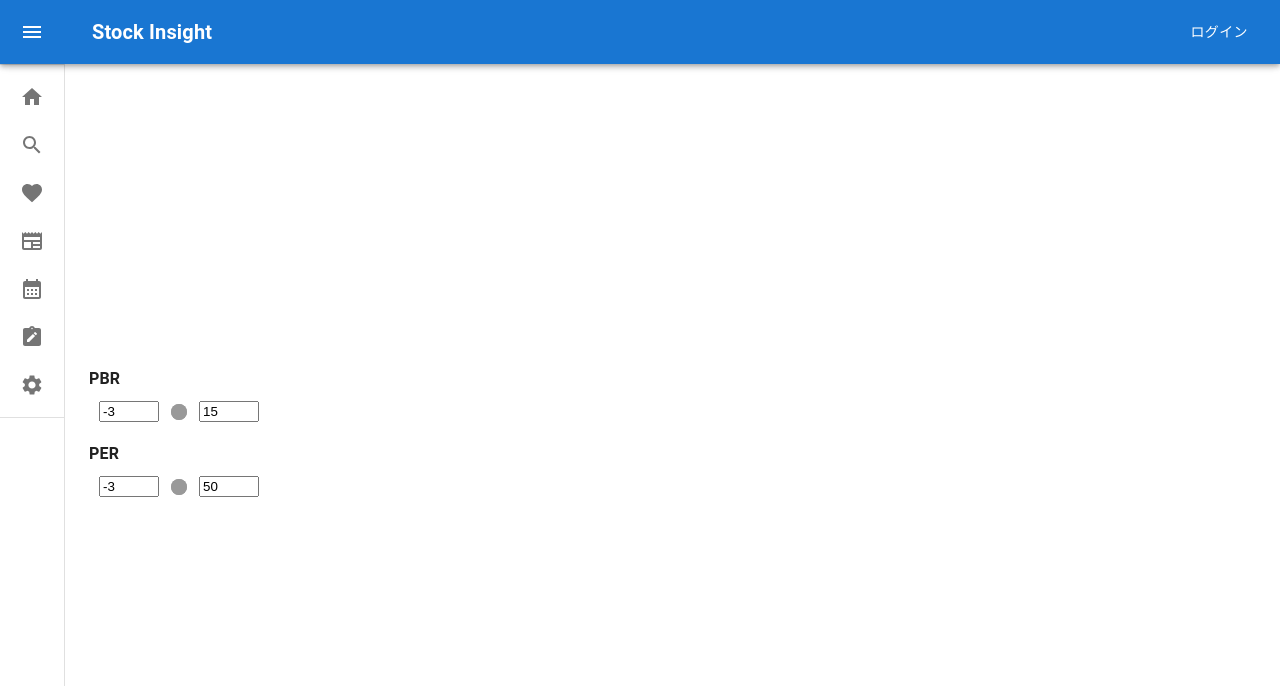
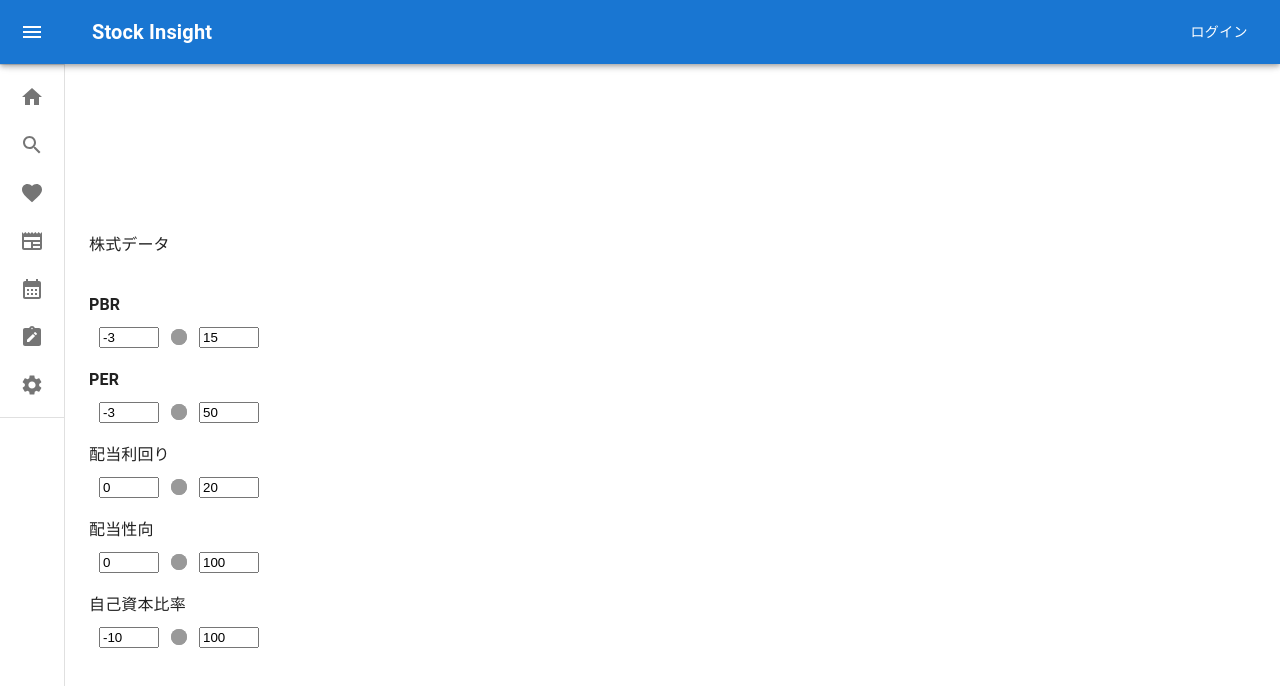
Before and after one commit to d-ishizuka/stock_insight, a React (Vite) app in the folder frontend/: page /users/1/search in a window 1280 px wide. Shown: the top 686 px of the page. Built offline with nearby package versions, Linux system fonts and the light colour scheme.

Commit message:
add form options

```diff
--- a/frontend/src/components/forms/FilterForm.tsx
+++ b/frontend/src/components/forms/FilterForm.tsx
@@ -5,11 +5,16 @@ import styles from './FilterForm.module.css';
 const FilterForm = () => {
   const [pbr, setPbr] = useState([-3, 15]);
   const [per, setPer] = useState([-3, 50]);
+  const [dividedYield, setDividedYield] = useState([0, 20]);
+  const [payoutRatio, setPayoutRatio] = useState([0, 100]);
+  const [equityRatio, setEquityRatio] = useState([-10, 100]);
+  const [sigma, setSigma] = useState([-3, 3]);
 
   const handleSliderChange = (setter) => (values) => { setter(values)};
 
   return (
     <form className={styles.form}>
+      <p>株式データ</p>
       <div className={styles.field}>
         <label>PBR</label>
         <div className={styles.rangeInput}>
@@ -44,6 +49,7 @@ const FilterForm = () => {
           />
         </div>
       </div>
+
       <div className={styles.field}>
         <label>PER</label>
         <div className={styles.rangeInput}>
@@ -78,6 +84,111 @@ const FilterForm = () => {
           />
         </div>
       </div>
+
+      <div className={styles.field}>
+        <label>配当利回り</label>
+        <div className={styles.rangeInput}>
+          <input
+            type="number"
+            min={0}
+            max={20}
+            step={0.1}
+            value={dividedYield[0]}
+            onChange={(e) => setDividedYield([Number(e.target.value), dividedYield[1]])}
+          />
+          <Range
+            min={0}
+            max={20}
+            step={0.1}
+            values={dividedYield}
+            onChange={handleSliderChange(setDividedYield)}
+            renderTrack={({ props, children }) => (
+              <div {...props} className={styles.track} >
+                { children}
+              </div>
+            )}
+            renderThumb={({ props }) => <div {...props} className={styles.thumb} />}
+          />
+          <input
+            type="number"
+            min={0}
+            max={20}
+            step={0.1}
+            value={dividedYield[1]}
+            onChange={(e) => setDividedYield([dividedYield[0], Number(e.target.value)])}
+          />
+        </div>
+      </div>
+
+      <div className={styles.field}>
+        <label>配当性向</label>
+        <div className={styles.rangeInput}>
+          <input
+            type="number"
+            min={0}
+            max={100}
+            step={0.1}
+            value={payoutRatio[0]}
+            onChange={(e) => setPayoutRatio([Number(e.target.value), payoutRatio[1]])}
+          />
+          <Range
+            min={0}
+            max={100}
+            step={0.1}
+            values={payoutRatio}
+            onChange={handleSliderChange(setPayoutRatio)}
+            renderTrack={({ props, children }) => (
+              <div {...props} className={styles.track} >
+                { children}
+              </div>
+            )}
+            renderThumb={({ props }) => <div {...props} className={styles.thumb} />}
+          />
+          <input
+            type="number"
+            min={0}
+            max={100}
+            step={0.1}
+            value={payoutRatio[1]}
+            onChange={(e) => setPayoutRatio([payoutRatio[0], Number(e.target.value)])}
+          />
+        </div>
+      </div>
+
+      <div className={styles.field}>
+        <label>自己資本比率</label>
+        <div className={styles.rangeInput}>
+          <input
+            type="number"
+            min={0}
+            max={100}
+            step={0.1}
+            value={equityRatio[0]}
+            onChange={(e) => setEquityRatio([Number(e.target.value), equityRatio[1]])}
+          />
+          <Range
+            min={-10}
+            max={100}
+            step={0.1}
+            values={equityRatio}
+            onChange={handleSliderChange(setEquityRatio)}
+            renderTrack={({ props, children }) => (
+              <div {...props} className={styles.track} >
+                { children}
+              </div>
+            )}
+            renderThumb={({ props }) => <div {...props} className={styles.thumb} />}
+          />
+          <input
+            type="number"
+            min={0}
+            max={100}
+            step={0.1}
+            value={equityRatio[1]}
+            onChange={(e) => setEquityRatio([equityRatio[0], Number(e.target.value)])}
+          />
+        </div>
+      </div>
     </form>
   );
 };
```
